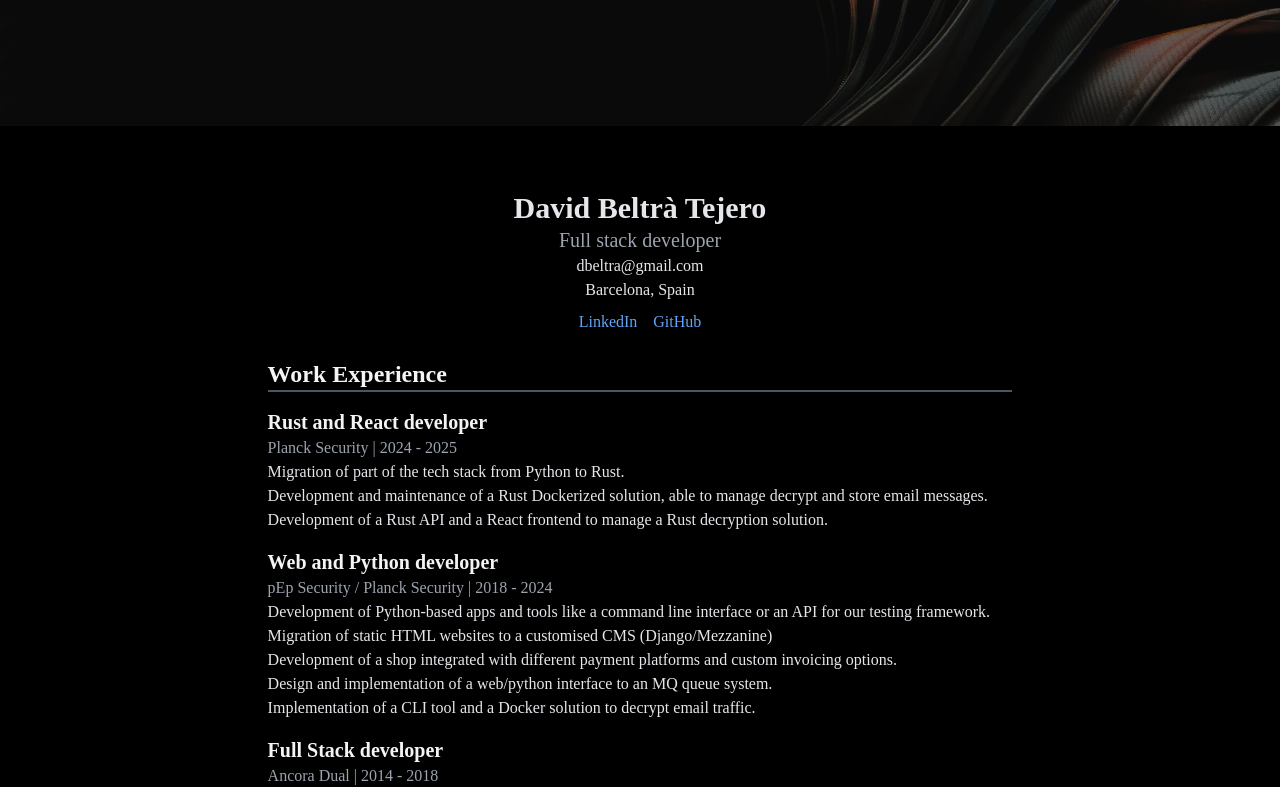
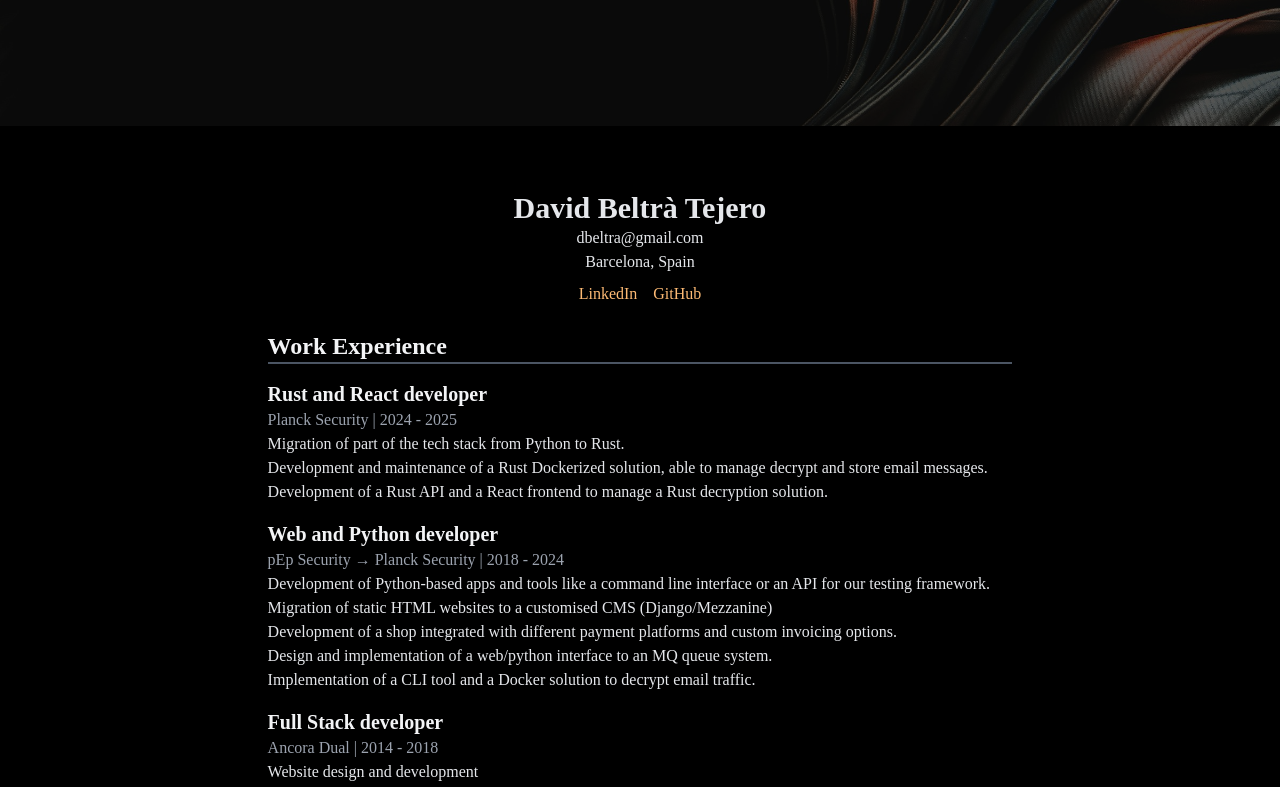
Before and after one commit to dbeltra/resume, a React (Create React App) app: page / in a window 1280 px wide. Shown: the part 674-1461 px from the top of the page. Built offline with nearby package versions, Linux system fonts and the light colour scheme.

Commit message:
chore: remove redundant info + update link colors

```diff
--- a/src/App.js
+++ b/src/App.js
@@ -6,7 +6,6 @@ const Resume = () => {
 
   const personalInfo = {
     name: "David Beltrà Tejero",
-    title: "Full stack developer",
     contact: {
       email: "dbeltra@gmail.com",
       location: "Barcelona, Spain",
@@ -27,7 +26,7 @@ const Resume = () => {
       ]
     },{
       title: "Web and Python developer",
-      company: "pEp Security / Planck Security",
+      company: "pEp Security → Planck Security",
       dates: "2018 - 2024",
       responsibilities: [
         "Development of Python-based apps and tools like a command line interface or an API for our testing framework.",
@@ -77,7 +76,6 @@ const Resume = () => {
 
         <div className="text-center">
           <h1 className="text-3xl font-bold">{personalInfo.name}</h1>
-          <p className="text-xl text-gray-400">{personalInfo.title}</p>
         </div>
 
           <p>{personalInfo.contact.email}</p>
@@ -87,7 +85,7 @@ const Resume = () => {
               href={`https://${personalInfo.contact.linkedin}`}
               target="_blank"
               rel="noopener noreferrer"
-              className="text-blue-400 hover:underline"
+              className="text-orange-300 hover:underline"
             >
               LinkedIn
             </a>
@@ -95,7 +93,7 @@ const Resume = () => {
               href={`https://${personalInfo.contact.github}`}
               target="_blank"
               rel="noopener noreferrer"
-              className="text-blue-400 hover:underline"
+              className="text-orange-300 hover:underline"
             >
               GitHub
             </a>
```
